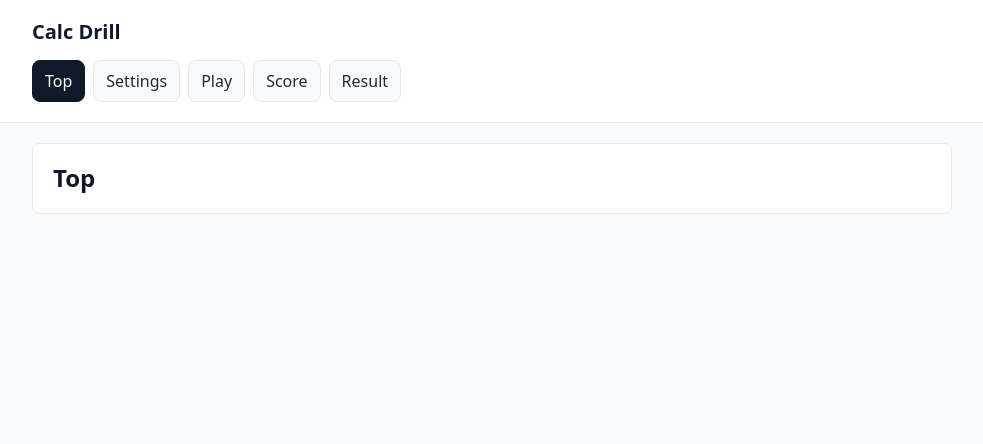
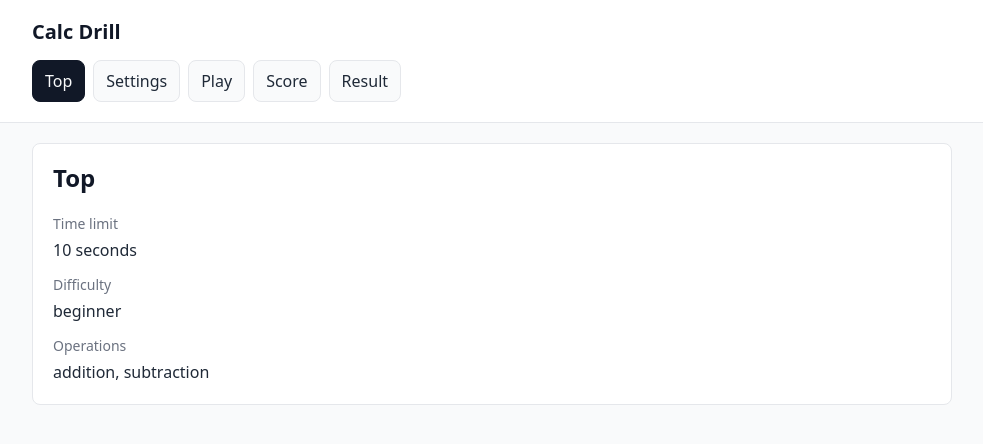
Before and after one commit to FreeManJson/calc-drill, a React (Vite) app: page / in a window 1280 px wide. Shown: the top 444 px of the page, without its empty margins (148-1131 px from the left). Built offline with nearby package versions, Linux system fonts and the light colour scheme.

Commit message:
2026/06/23:Phase1: 設定保存基盤とTop連携を追加

```diff
--- a/src/App.css
+++ b/src/App.css
@@ -61,3 +61,61 @@
   padding: 20px;
   text-align: left;
 }
+
+.settings-summary {
+  display: grid;
+  gap: 12px;
+  margin: 20px 0 0;
+}
+
+.settings-summary div {
+  display: grid;
+  gap: 4px;
+}
+
+.settings-summary dt {
+  color: var(--text-muted);
+  font-size: 14px;
+}
+
+.settings-summary dd {
+  margin: 0;
+}
+
+.settings-form {
+  display: grid;
+  gap: 20px;
+  margin-top: 20px;
+}
+
+.field,
+.field-group {
+  display: grid;
+  gap: 8px;
+}
+
+.field input {
+  border: 1px solid var(--border);
+  border-radius: 8px;
+  color: var(--text);
+  font: inherit;
+  padding: 8px 10px;
+}
+
+.field-group {
+  border: 1px solid var(--border);
+  border-radius: 8px;
+  margin: 0;
+  padding: 16px;
+}
+
+.check-field {
+  align-items: center;
+  display: flex;
+  gap: 8px;
+}
+
+.settings-note {
+  color: var(--text-muted);
+  margin: 0;
+}
--- a/src/App.tsx
+++ b/src/App.tsx
@@ -8,6 +8,8 @@ import { PlayPage } from './pages/PlayPage'
 import { ScorePage } from './pages/ScorePage'
 import { SettingsPage } from './pages/SettingsPage'
 import { TopPage } from './pages/TopPage'
+import { loadSettings, saveSettings } from './services/settingsStorage'
+import type { DrillSettings } from './types/drill'
 import './App.css'
 
 type NavItem = {
@@ -33,10 +35,19 @@ function getCurrentRoute(): AppRoute {
     : ROUTES.top
 }
 
-function renderPage(route: AppRoute) {
+function renderPage(
+  route: AppRoute,
+  settings: DrillSettings,
+  onSettingsChange: (settings: DrillSettings) => void,
+) {
   switch (route) {
     case ROUTES.settings:
-      return <SettingsPage />
+      return (
+        <SettingsPage
+          onSettingsChange={onSettingsChange}
+          settings={settings}
+        />
+      )
     case ROUTES.play:
       return <PlayPage />
     case ROUTES.score:
@@ -44,12 +55,17 @@ function renderPage(route: AppRoute) {
     case ROUTES.result:
       return <ResultPage />
     case ROUTES.top:
-      return <TopPage />
+      return <TopPage settings={settings} />
   }
 }
 
 function App() {
   const [currentRoute, setCurrentRoute] = useState<AppRoute>(getCurrentRoute)
+  const [settings, setSettings] = useState<DrillSettings>(loadSettings)
+
+  useEffect(() => {
+    saveSettings(settings)
+  }, [settings])
 
   useEffect(() => {
     const handlePopState = () => {
@@ -83,7 +99,7 @@ function App() {
       navItems={navItems}
       onNavigate={handleNavigate}
     >
-      {renderPage(currentRoute)}
+      {renderPage(currentRoute, settings, setSettings)}
     </AppLayout>
   )
 }
--- a/src/index.css
+++ b/src/index.css
@@ -1,5 +1,6 @@
 :root {
   --text: #1f2937;
+  --text-muted: #6b7280;
   --text-heading: #111827;
   --bg: #f9fafb;
   --surface: #ffffff;
--- a/src/pages/SettingsPage.tsx
+++ b/src/pages/SettingsPage.tsx
@@ -1,7 +1,74 @@
-export function SettingsPage() {
+import { OPERATION_TYPES } from '../types/drill'
+import type { DrillSettings, OperationType } from '../types/drill'
+
+type SettingsPageProps = {
+  onSettingsChange: (settings: DrillSettings) => void
+  settings: DrillSettings
+}
+
+export function SettingsPage({
+  onSettingsChange,
+  settings,
+}: SettingsPageProps) {
+  const updateSettings = (nextSettings: Partial<DrillSettings>) => {
+    onSettingsChange({ ...settings, ...nextSettings })
+  }
+
+  const handleTimeLimitChange = (value: string) => {
+    const timeLimitSeconds = Number(value)
+
+    if (Number.isFinite(timeLimitSeconds) && timeLimitSeconds > 0) {
+      updateSettings({ timeLimitSeconds: Math.trunc(timeLimitSeconds) })
+    }
+  }
+
+  const handleOperationChange = (
+    operation: OperationType,
+    checked: boolean,
+  ) => {
+    const operations = checked
+      ? [...settings.operations, operation]
+      : settings.operations.filter((item) => item !== operation)
+
+    if (operations.length > 0) {
+      updateSettings({ operations })
+    }
+  }
+
   return (
     <section className="page">
       <h1>Settings</h1>
+      <div className="settings-form">
+        <label className="field">
+          <span>Time limit seconds</span>
+          <input
+            min="1"
+            onChange={(event) =>
+              handleTimeLimitChange(event.currentTarget.value)
+            }
+            type="number"
+            value={settings.timeLimitSeconds}
+          />
+        </label>
+
+        <fieldset className="field-group">
+          <legend>Operations</legend>
+          {OPERATION_TYPES.map((operation) => (
+            <label className="check-field" key={operation}>
+              <input
+                checked={settings.operations.includes(operation)}
+                onChange={(event) =>
+                  handleOperationChange(operation, event.currentTarget.checked)
+                }
+                type="checkbox"
+              />
+              <span>{operation}</span>
+            </label>
+          ))}
+        </fieldset>
+
+        <p className="settings-note">Negative answers are off.</p>
+      </div>
     </section>
   )
 }
--- a/src/pages/TopPage.tsx
+++ b/src/pages/TopPage.tsx
@@ -1,7 +1,27 @@
-export function TopPage() {
+import type { DrillSettings } from '../types/drill'
+
+type TopPageProps = {
+  settings: DrillSettings
+}
+
+export function TopPage({ settings }: TopPageProps) {
   return (
     <section className="page">
       <h1>Top</h1>
+      <dl className="settings-summary">
+        <div>
+          <dt>Time limit</dt>
+          <dd>{settings.timeLimitSeconds} seconds</dd>
+        </div>
+        <div>
+          <dt>Difficulty</dt>
+          <dd>{settings.difficulty}</dd>
+        </div>
+        <div>
+          <dt>Operations</dt>
+          <dd>{settings.operations.join(', ')}</dd>
+        </div>
+      </dl>
     </section>
   )
 }
--- /dev/null
+++ b/src/services/settingsStorage.ts
@@ -0,0 +1,76 @@
+import { DEFAULT_SETTINGS } from '../constants/defaults'
+import { STORAGE_KEYS } from '../constants/storageKeys'
+import { DIFFICULTIES, GAME_MODES, OPERATION_TYPES } from '../types/drill'
+import type {
+  Difficulty,
+  DrillSettings,
+  GameMode,
+  OperationType,
+} from '../types/drill'
+
+function isRecord(value: unknown): value is Record<string, unknown> {
+  return typeof value === 'object' && value !== null
+}
+
+function isGameMode(value: unknown): value is GameMode {
+  return GAME_MODES.includes(value as GameMode)
+}
+
+function isDifficulty(value: unknown): value is Difficulty {
+  return DIFFICULTIES.includes(value as Difficulty)
+}
+
+function isOperationType(value: unknown): value is OperationType {
+  return OPERATION_TYPES.includes(value as OperationType)
+}
+
+function parseOperations(value: unknown): OperationType[] {
+  if (!Array.isArray(value)) {
+    return DEFAULT_SETTINGS.operations
+  }
+
+  const operations = value.filter(isOperationType)
+  return operations.length > 0 ? operations : DEFAULT_SETTINGS.operations
+}
+
+function parseSettings(value: unknown): DrillSettings {
+  if (!isRecord(value)) {
+    return DEFAULT_SETTINGS
+  }
+
+  return {
+    mode: isGameMode(value.mode) ? value.mode : DEFAULT_SETTINGS.mode,
+    timeLimitSeconds:
+      typeof value.timeLimitSeconds === 'number' &&
+      Number.isFinite(value.timeLimitSeconds) &&
+      value.timeLimitSeconds > 0
+        ? Math.trunc(value.timeLimitSeconds)
+        : DEFAULT_SETTINGS.timeLimitSeconds,
+    difficulty: isDifficulty(value.difficulty)
+      ? value.difficulty
+      : DEFAULT_SETTINGS.difficulty,
+    operations: parseOperations(value.operations),
+    allowNegativeAnswers:
+      typeof value.allowNegativeAnswers === 'boolean'
+        ? value.allowNegativeAnswers
+        : DEFAULT_SETTINGS.allowNegativeAnswers,
+  }
+}
+
+export function loadSettings(): DrillSettings {
+  const rawSettings = localStorage.getItem(STORAGE_KEYS.settings)
+
+  if (rawSettings === null) {
+    return DEFAULT_SETTINGS
+  }
+
+  try {
+    return parseSettings(JSON.parse(rawSettings))
+  } catch {
+    return DEFAULT_SETTINGS
+  }
+}
+
+export function saveSettings(settings: DrillSettings) {
+  localStorage.setItem(STORAGE_KEYS.settings, JSON.stringify(settings))
+}
```
Also changed, not shown: tags/phase1-settings-storage.txt (added).
